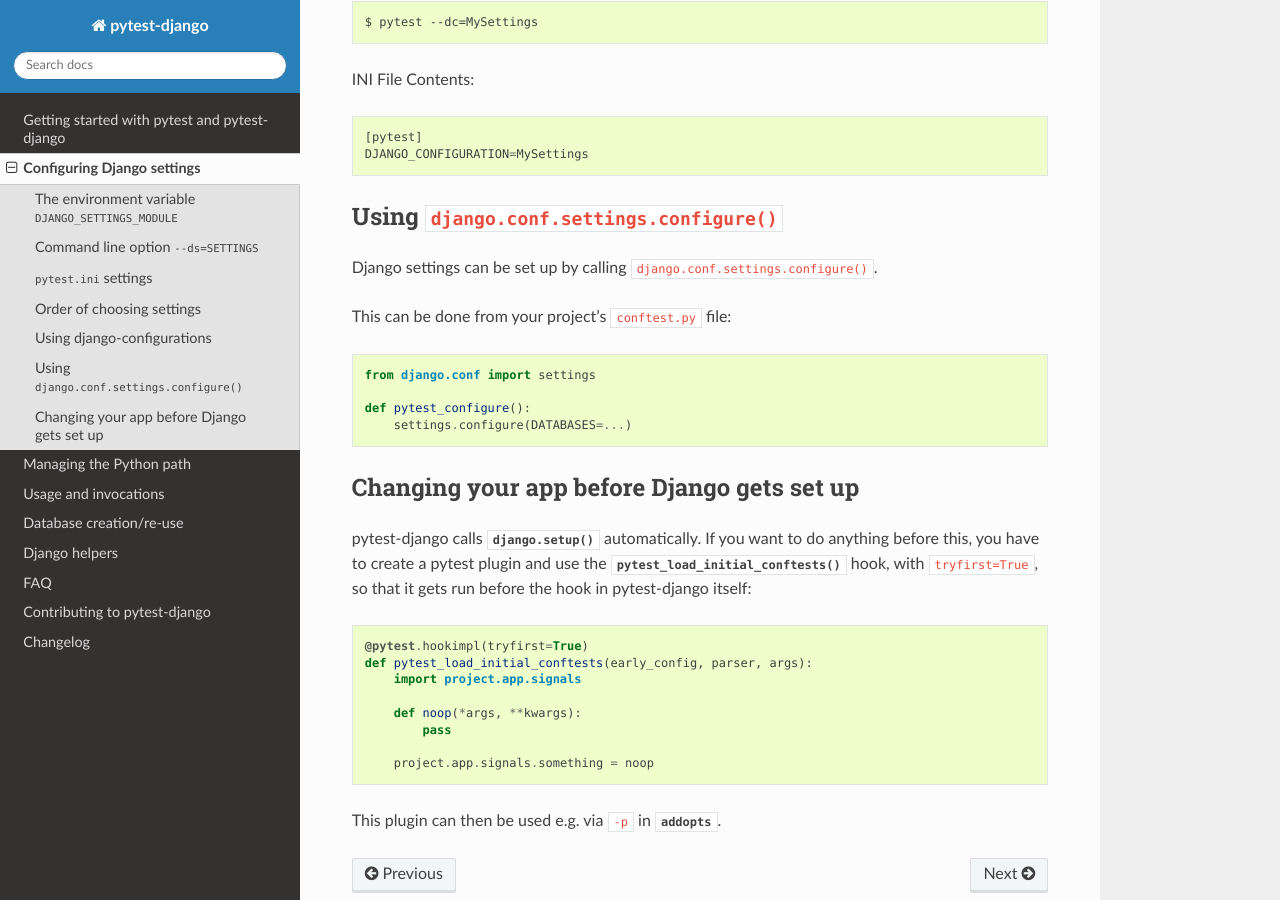
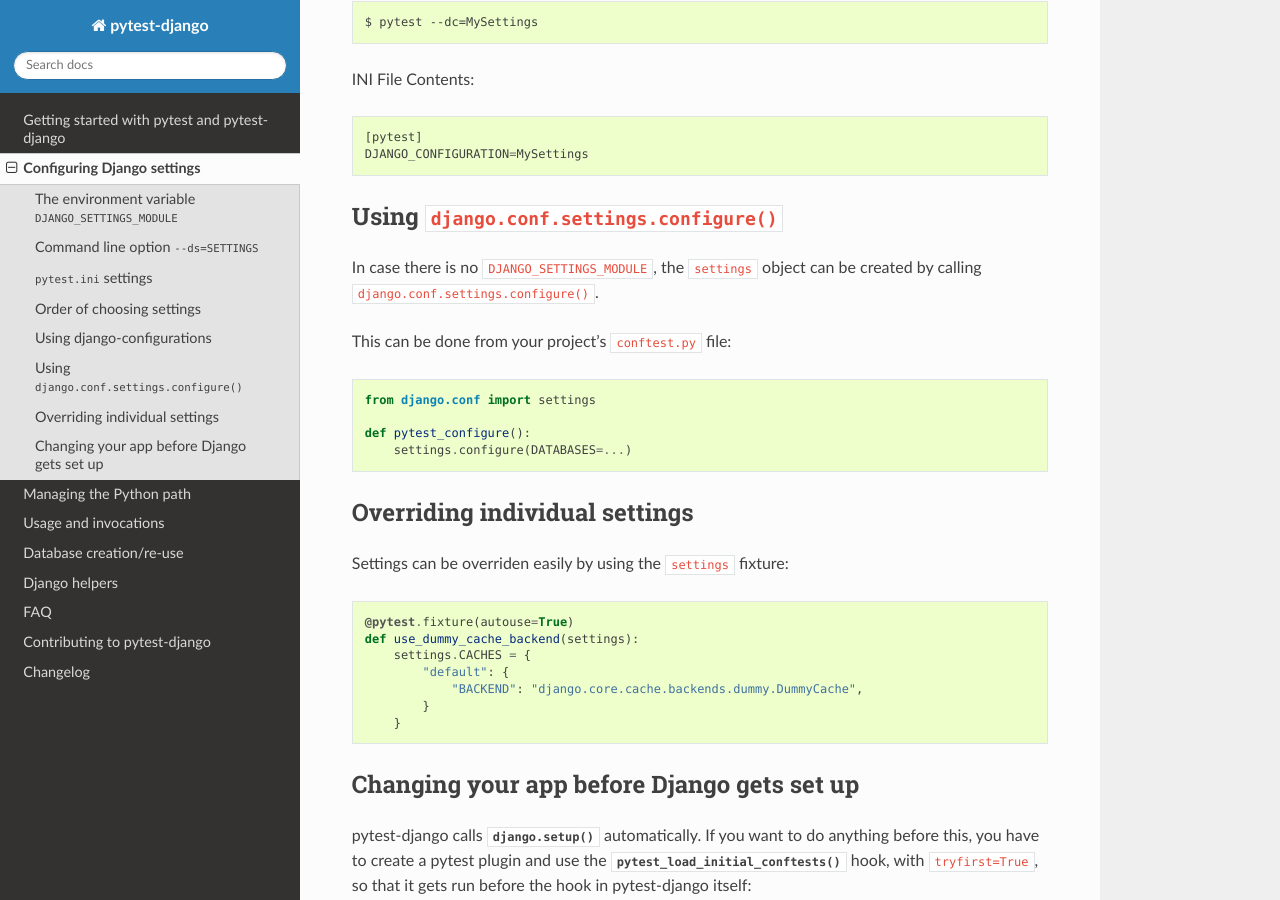
Before and after one commit to pytest-dev/pytest-django, a Sphinx documentation site: the page built from docs/configuring_django.rst, in a window 1280 px wide and 900 px high, scrolled down 1600 px. Built offline with Sphinx 7.4.7 and the Read the Docs theme 2.0.0, drawn with Linux system fonts in a browser that asks for light colours.

Commit message:
bit more explicitl use case for `configure` + `settings` fixture

```diff
--- a/docs/configuring_django.rst
+++ b/docs/configuring_django.rst
@@ -76,7 +76,8 @@
 Using ``django.conf.settings.configure()``
 ------------------------------------------
 
-Django settings can be set up by calling ``django.conf.settings.configure()``.
+In case there is no ``DJANGO_SETTINGS_MODULE``, the ``settings`` object can be
+created by calling ``django.conf.settings.configure()``.
 
 This can be done from your project's ``conftest.py`` file::
 
@@ -84,6 +85,19 @@
 
     def pytest_configure():
         settings.configure(DATABASES=...)
+
+Overriding individual settings
+------------------------------
+
+Settings can be overriden easily by using the ``settings`` fixture::
+
+    @pytest.fixture(autouse=True)
+    def use_dummy_cache_backend(settings):
+        settings.CACHES = {
+            "default": {
+                "BACKEND": "django.core.cache.backends.dummy.DummyCache",
+            }
+        }
 
 Changing your app before Django gets set up
 -------------------------------------------
```
